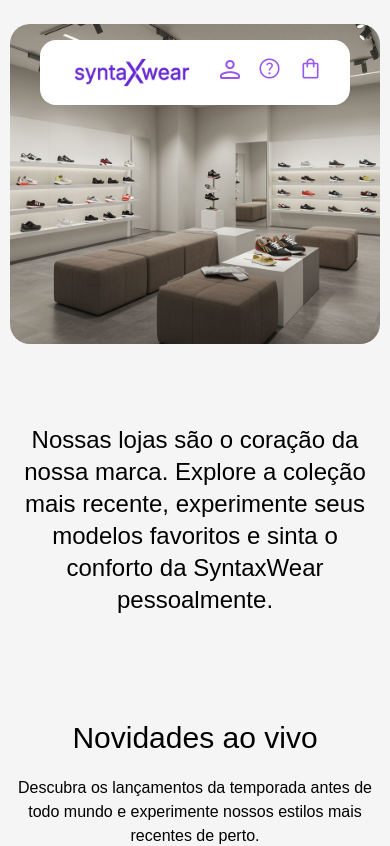
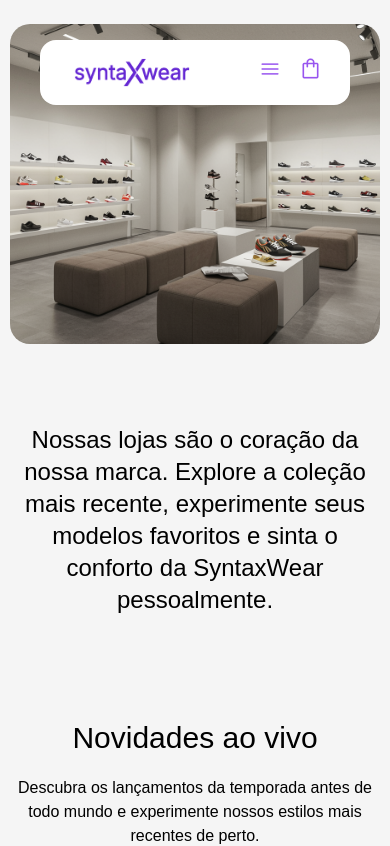
Before and after one commit to jasielrasec18-dev/syntax-wear-app, a React (Vite) app: page /our-stores in a window 390 px wide. Shown: the top 846 px of the page. Built offline with nearby package versions, Linux system fonts and the light colour scheme; a web font is replaced by a local one.

Commit message:
feat: adicionado menu mobile

```diff
--- a/src/components/Header/index.tsx
+++ b/src/components/Header/index.tsx
@@ -3,6 +3,18 @@
 import IconAbout from "@/assets/images/icon-about.png";
 import { Link } from "@tanstack/react-router";
 import { ShoppingCart } from "../ShoppingCart";
+import { MenuMobile } from "../MenuMobile";
+
+export interface NavLink {
+  name: string;
+  href: string;
+}
+
+const navLinks: NavLink[] = [
+  {name: "Masculino", href: "/products"},
+  {name: "Feminino", href: "/products"},
+  {name: "Outlet", href: "/products"},
+]
 
 export const Header = () => {
   return (
@@ -13,43 +25,38 @@
             <img src={Logo} alt="Logo SyntaxWear" className="w-32 md:w-36" />
           </Link>
 
-          <nav className="hidden md:block">
+          <nav className="hidden lg:block">
             <ul className="flex gap-10">
-              <li>
-                <a href="#">Masculino</a>
-              </li>
-              <li>
-                <a href="#">Feminino</a>
-              </li>
-              <li>
-                <a href="#">Outlet</a>
-              </li>
+              {navLinks.map((link) => (
+                <Link to={link.href} key={link.name}>
+                  {link.name}
+                </Link>
+              ))}
             </ul>
           </nav>
 
           <nav>
-            <ul className="flex gap-4 md:gap-10">
-              <li className="hidden md:block">
+            <ul className="flex gap-4 md:gap-10 items-center">
+              <li className="hidden lg:block">
                 <Link to="/our-stores">Nossas lojas</Link>
               </li>
-              <li className="hidden md:block">
-                  <Link to="/about">Sobre</Link>
+              <li className="hidden lg:block">
+                <Link to="/about">Sobre</Link>
               </li>
-              <li>
+              <li className="lg:hidden">
+                <MenuMobile navLinks={navLinks}/>
+              </li>
+              <li className="hidden lg:block">
                 <a href="#">
                   <img src={IconUser} alt="Ícone de login" />
                 </a>
               </li>
-              <li>
-                <a href="#">
+              <li className="hidden lg:block">
+                <Link to="/about">
                   <img src={IconAbout} alt="Ícone de sobre" />
-                </a>
+                </Link>
               </li>
               <li>
-                {/* <a href="#">
-                  <img src={IconCart} alt="Ícone de carrinho" />
-                </a> */}
-
                 <ShoppingCart />
               </li>
             </ul>
--- /dev/null
+++ b/src/components/MenuMobile/index.tsx
@@ -0,0 +1,66 @@
+import IconMenu from "@/assets/images/icone-menu.png";
+import { Link } from "@tanstack/react-router";
+import { useState } from "react";
+import { FaRegUserCircle } from "react-icons/fa";
+
+import type { NavLink } from "../Header";
+import { IoMdClose } from "react-icons/io";
+
+interface MenuMobileProps {
+  navLinks: NavLink[];
+}
+
+export const MenuMobile = ({ navLinks }: MenuMobileProps) => {
+  const [menuIsOpen, setMenuIsOpen] = useState<boolean>(false);
+
+  return (
+    <>
+      <button
+        className="cursor-pointer"
+        onClick={() => setMenuIsOpen(!menuIsOpen)}
+      >
+        <img src={IconMenu} alt="Ícone menu" />
+      </button>
+
+      <div
+        className={`${menuIsOpen ? "bg-black/70 visible" : "bg-transparent invisible"} fixed top-0 bottom-0 left-0 right-0 z-30`}
+        onClick={() => setMenuIsOpen(!menuIsOpen)}
+      >
+
+        <div
+          className={`${menuIsOpen ? "translate-x-0" : "-translate-x-full"} absolute top-0 bottom-0 bg-white pt-6 transition-all duration-500 ease-in-out w-full`}
+          onClick={(e) => e.stopPropagation()}
+        >
+          <header className="bg-black py-5 px-5 text-white">
+            <nav className="flex justify-between">
+              <Link to="/sign-in" className="flex items-center gap-3">
+                <FaRegUserCircle className="h-6 w-6" />
+                <p>Olá! Faça seu login</p>
+              </Link>
+              <IoMdClose className="cursor-pointer text-2xl" onClick={() => setMenuIsOpen(!menuIsOpen)} />
+            </nav>
+          </header>
+
+          <ul className="p-4 overflow-y-auto scrollbar-hide h-[calc(100%_-_140px)] flex flex-col gap-3">
+            {navLinks.map((link) => (
+              <Link
+                to={link.href}
+                key={link.name}
+                onClick={() => setMenuIsOpen(!menuIsOpen)}
+              >
+                {link.name}
+              </Link>
+            ))}
+
+            <li>
+              <Link to="/our-stores" onClick={() => setMenuIsOpen(!menuIsOpen)}>Nossas lojas</Link>
+            </li>
+            <li>
+              <Link to="/about" onClick={() => setMenuIsOpen(!menuIsOpen)}>Sobre</Link>
+            </li>
+          </ul>
+        </div>
+      </div>
+    </>
+  );
+};
```
Also changed, not shown: src/assets/images/icone-menu.png (added).
